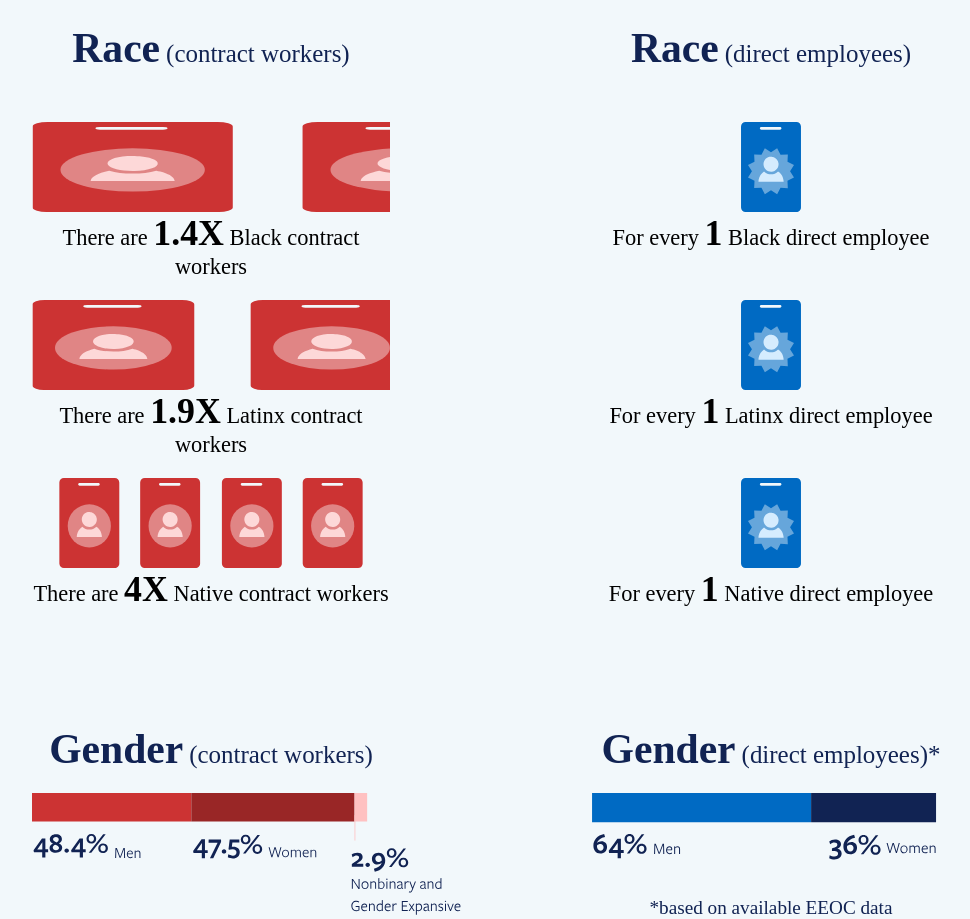
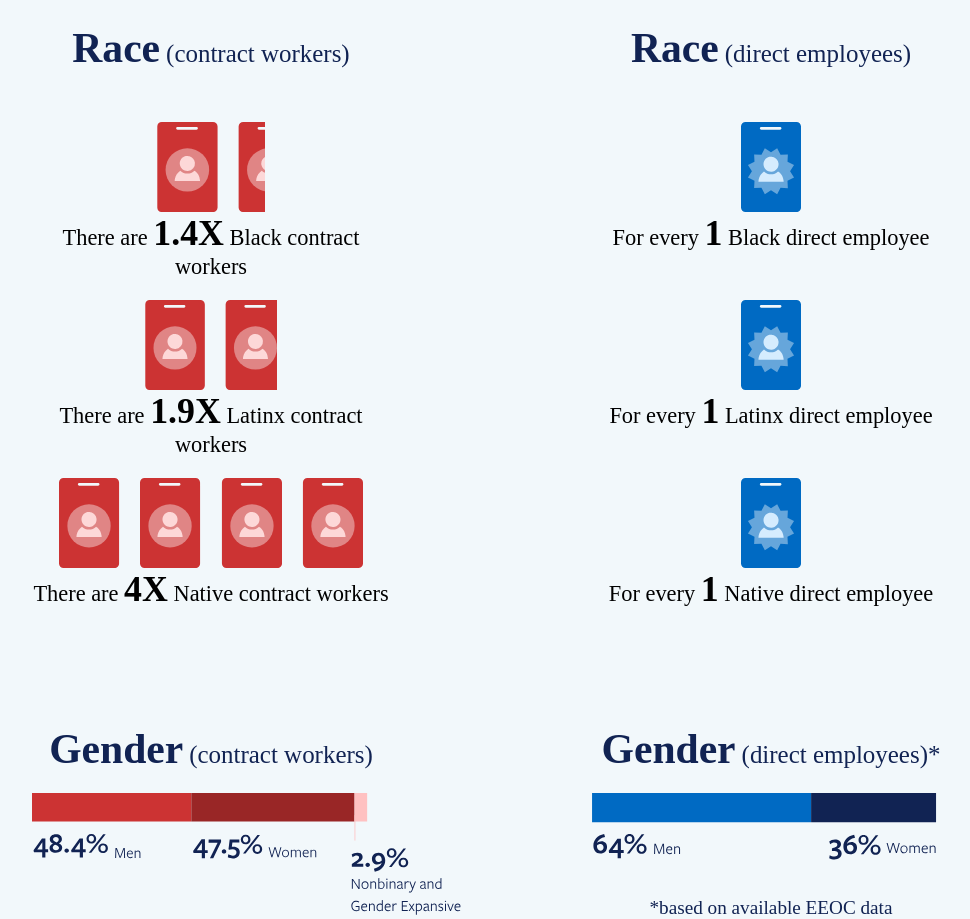
Before and after one commit to techequitycollaborative/cwdp, a React (Create React App) app: page / in a window 1280 px wide. Shown: the part 1980-2899 px from the top of the page, without its empty margins (149-1119 px from the left). Built offline with nearby package versions, Linux system fonts and the light colour scheme; a web font is replaced by a local one.

Commit message:
updated css to fix stretching badge images and changed favicon (#39)
* updated css to fix stretching badge images and changed favicon

* Update index.js

```diff
--- a/src/assets/index.js
+++ b/src/assets/index.js
@@ -51,6 +51,8 @@ import contractorLadderImg from './img/ladder-red.png';
 import fullTimeLadderImg from './img/ladder-blue.png';
 import contractorWageImg from './img/contractor-wage.png';
 import fullTimeWageImg from './img/fulltime-wage.png';
+// Note: if svg files are causing issues, can replace with png files like so:
+// import contractorBadgesSmImg from './img/contractorBadges1.4.png';
 
 // Note: These map in order to the items in closingTheGap
 const standardItemIcons = [
@@ -108,5 +110,5 @@ export {
   fullTimeLadderImg,
   contractorWageImg,
   fullTimeWageImg,
-  arrowSvg
+  arrowSvg,
 };
--- a/src/sections/at-glance/AtGlanceDesktop.jsx
+++ b/src/sections/at-glance/AtGlanceDesktop.jsx
@@ -12,7 +12,7 @@ import {
   fullTimeWageImg,
   fullTimeGenderSvg,
   fullTimeLadderImg,
-  contractorLadderImg
+  contractorLadderImg,
 } from 'assets';
 import { Quote, VerticalSplit, Button } from 'components';
 import { breakpoints, mediaQueries, themeStyles } from 'theme';
@@ -151,6 +151,7 @@ const styles = {
     marginBottom: 60
   },
   raceBadgesImg: {
+    objectFit: 'contain',
     maxHeight: 90,
     display: 'inline-block',
     marginTop: 30
```
Also changed, not shown: 1 other file (tests, documents, lock files or other folders).
